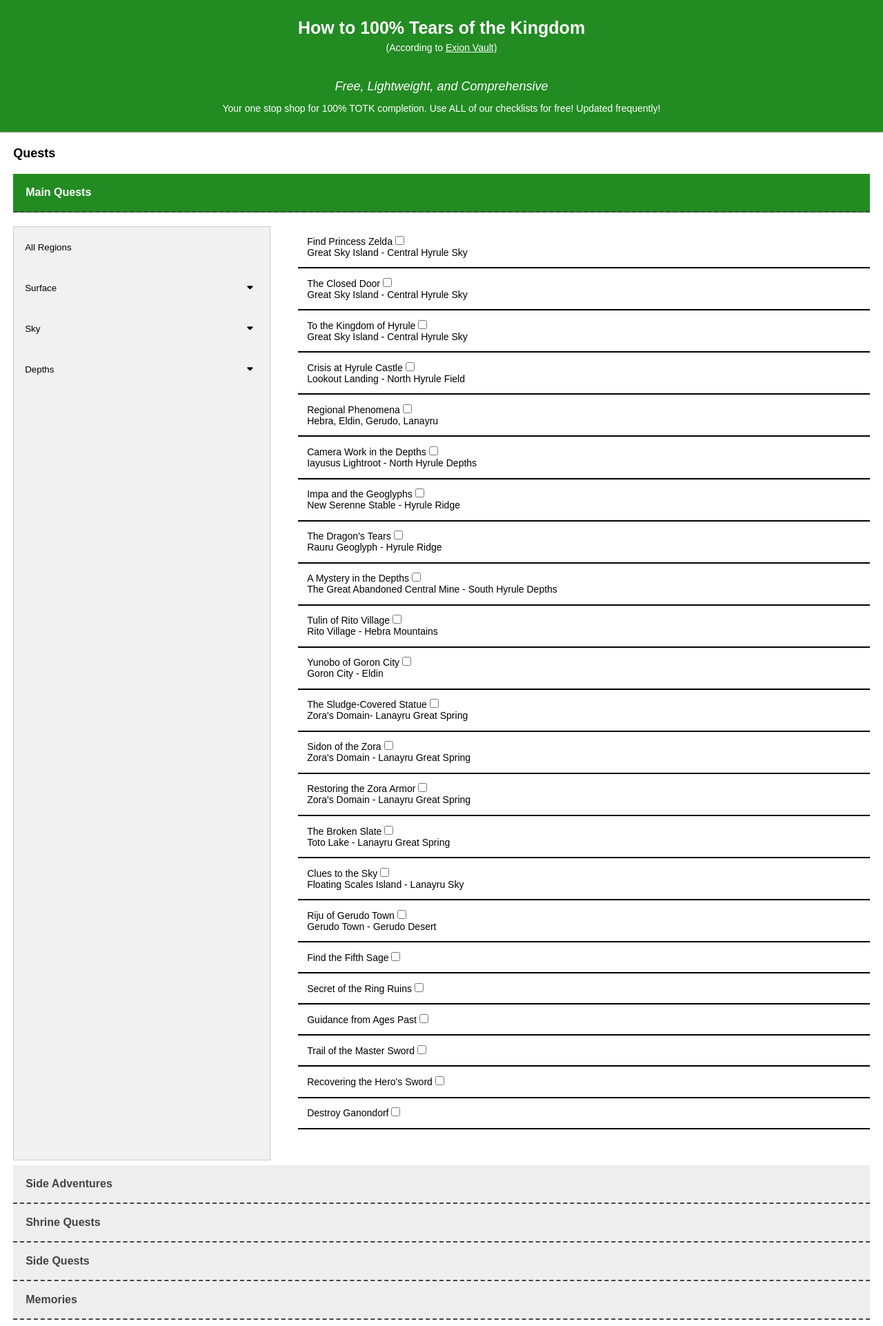
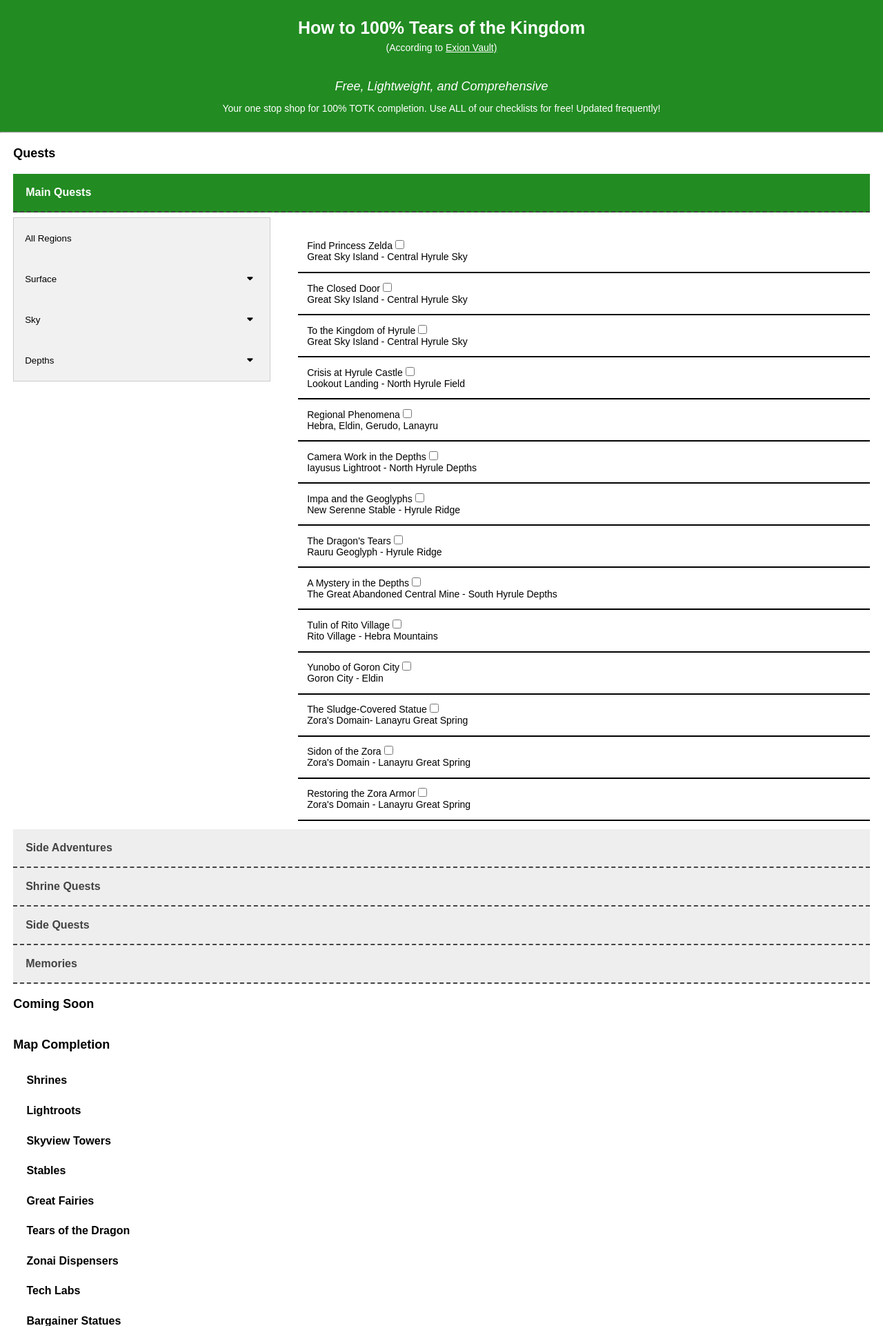
Before and after one commit to MLPugh/.vscode, a PHP site: page / in a window 1280 px wide, after a click on "Main Quests". Shown: the top 1922 px of the page at 69% size. Run offline with PHP 8.4, Linux system fonts and the light colour scheme; some libraries are stand-ins or nearby versions.

Commit message:
added scroll bars

```diff
--- a/styles.css
+++ b/styles.css
@@ -98,7 +98,8 @@
   display: none;
   background-color: white;
   margin: .5vh 1.5vw;
-  min-height: 10vh;
+  height: 65vh;
+  overflow-y: scroll;
 }
 
 
@@ -187,7 +188,6 @@
     border: 1px solid #ccc;
     background-color: #f1f1f1;
     width: 30%;
-    height: 100vh;
   }
 
   /* Style the sidenav links and the dropdown button */
```
